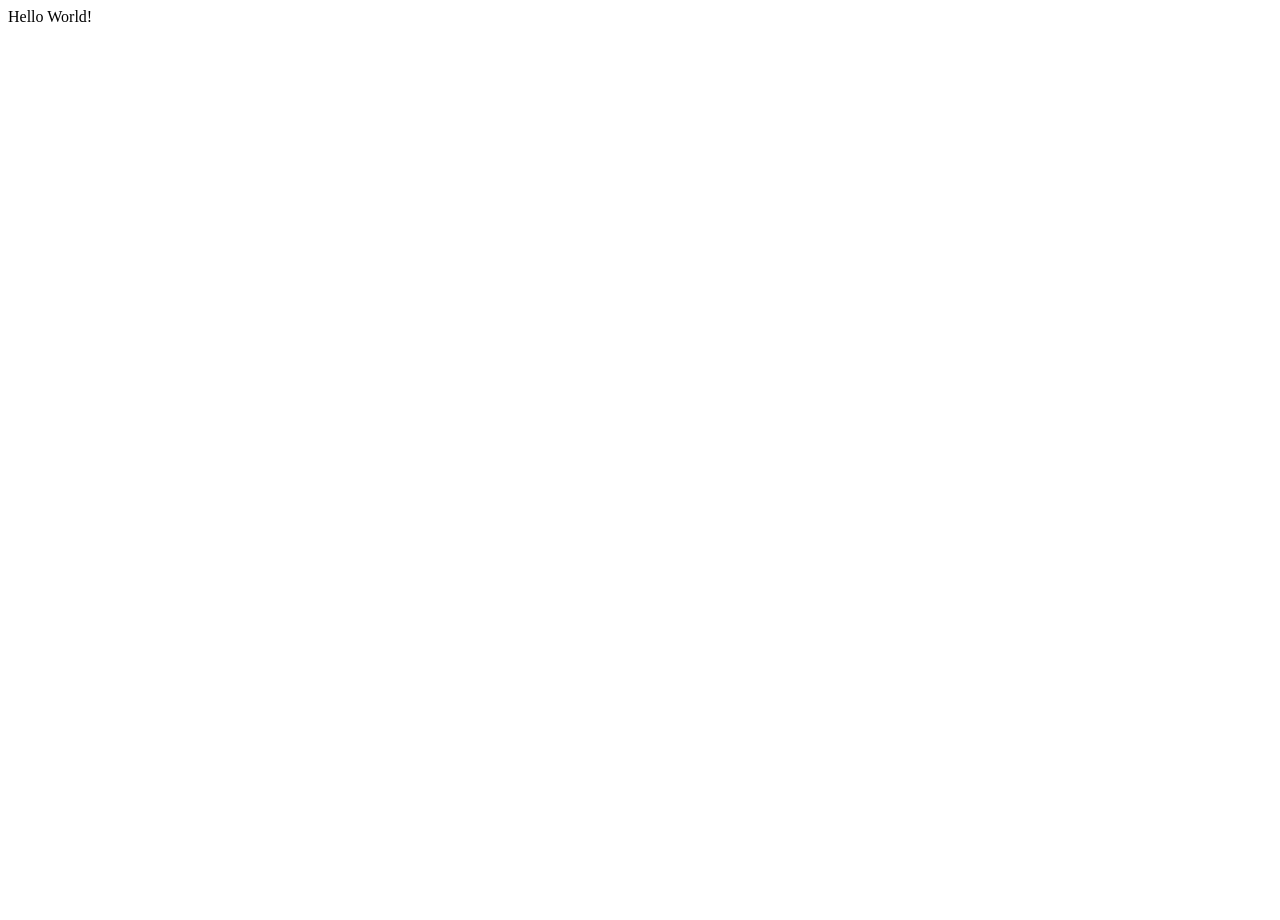
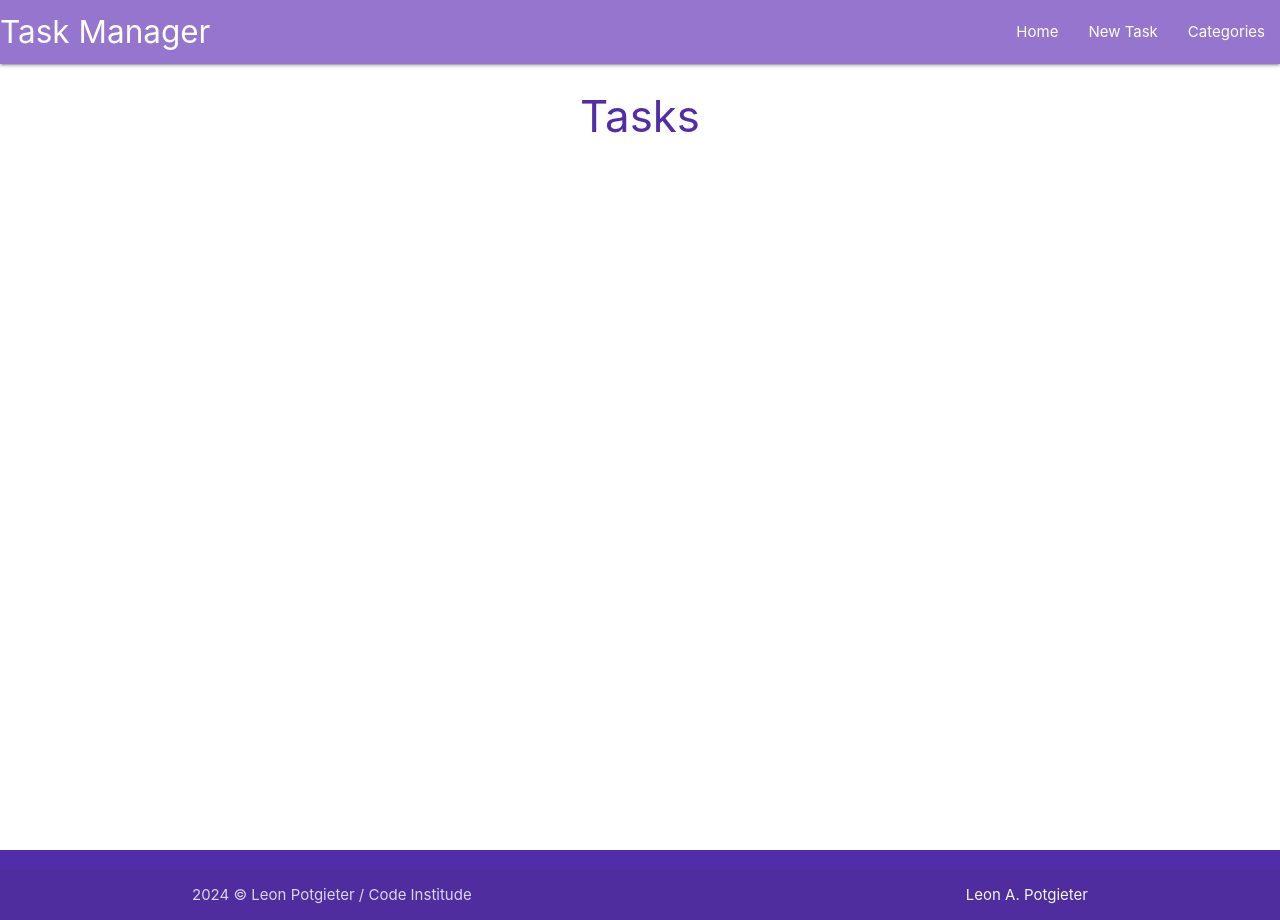
Before and after one commit to leonp84/task-manager, a Flask app: page / in a window 1280 px wide. Before the commit the page is almost empty. Run offline with Flask 3, Linux system fonts and the light colour scheme.

Commit message:
session 2

```diff
--- a/taskmanager/routes.py
+++ b/taskmanager/routes.py
@@ -5,4 +5,4 @@ from taskmanager.models import Category, Task # noqa
 
 @app.route("/")
 def home():
-    return render_template("base.html")
+    return render_template("tasks.html")
--- /dev/null
+++ b/taskmanager/static/css/style.css
@@ -0,0 +1,9 @@
+body {
+    display: flex;
+    min-height: 100vh;
+    flex-direction: column;
+  }
+
+  main {
+    flex: 1 0 auto;
+  }
--- /dev/null
+++ b/taskmanager/static/js/script.js
@@ -0,0 +1,6 @@
+$(document).ready(function(){
+    $('.sidenav').sidenav();
+  });
+
+let footerText = `<a class="grey-text text-lighten-4 right" href="https://github.com/leonp84" target="_blank">Leon A. Potgieter</a>`
+$('#current-year').html(new Date().getFullYear() + ' © Leon Potgieter / Code Institude' + footerText);
--- a/taskmanager/templates/base.html
+++ b/taskmanager/templates/base.html
@@ -3,12 +3,63 @@
     <head>
         <meta charset="UTF-8">
         <meta name="viewport" content="width=device-width, initial-scale=1.0">
+        <link rel="stylesheet" href="https://cdnjs.cloudflare.com/ajax/libs/materialize/1.0.0/css/materialize.min.css">
+        <link rel="stylesheet" href="https://cdnjs.cloudflare.com/ajax/libs/font-awesome/6.5.2/css/all.min.css">
+        <link rel="stylesheet" href="{{ url_for('static', filename='css/style.css') }}" type="text/css">
         <title>Task Manager</title>
     </head>
     <body>
 
-    Hello World!
+        <header>
+            <nav class="deep-purple lighten-2">
+                <div >
+                    <a href="#!" class="brand-logo">Task Manager</a>
+                    <a href="#" data-target="mobile-demo" class="sidenav-trigger">
+                        <i class="fas fa-bars"></i>
+                    </a>
+                    <ul class="right hide-on-med-and-down">
+                        <li>
+                            <a href="{{ url_for('home') }}">Home</a>
+                        </li>
+                        <li>
+                            <a href="">New Task</a>
+                        </li>
+                        <li>
+                            <a href="">Categories</a>
+                        </li>
+                    </ul>
+                </div>
+            </nav>
 
+            <ul class="sidenav" id="mobile-demo">
+                <li>
+                    <a href="{{ url_for('home') }}">Home</a>
+                </li>
+                <li>
+                    <a href="">New Task</a>
+                </li>
+                <li>
+                    <a href="">Categories</a>
+                </li>
+            </ul>
+        </header>
+
+        <main class="container"> {%  block content %}{%  endblock %}
+
+            </main>
+
+            <footer class="page-footer deep-purple darken-2">
+                <div class="footer-copyright">
+                    <div class="container" id="current-year">
+                        © 2014 Copyright Text
+                        </div>
+                </div>
+            </footer>
+
+
+            <script src="https://code.jquery.com/jquery-3.7.1.js" integrity="sha256-eKhayi8LEQwp4NKxN+CfCh+3qOVUtJn3QNZ0TciWLP4=" crossorigin="anonymous"></script>
+            <script src="https://cdnjs.cloudflare.com/ajax/libs/materialize/1.0.0/js/materialize.min.js"></script>
+            <script src="{{ url_for('static', filename='js/script.js') }}"></script>
         </body>
     </html>
 
--- /dev/null
+++ b/taskmanager/templates/tasks.html
@@ -0,0 +1,7 @@
+{% extends "base.html" %}
+{% block content %}
+
+<h3 class="deep-purple-text text-darken-2 center-align">Tasks</h3>
+
+
+{% endblock %}
```
Also changed, not shown: taskmanager/models.py (line endings or trailing spaces). Lines whose indentation alone changed are shown as unchanged.
